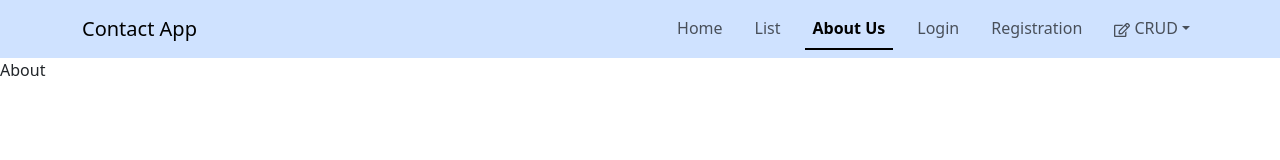
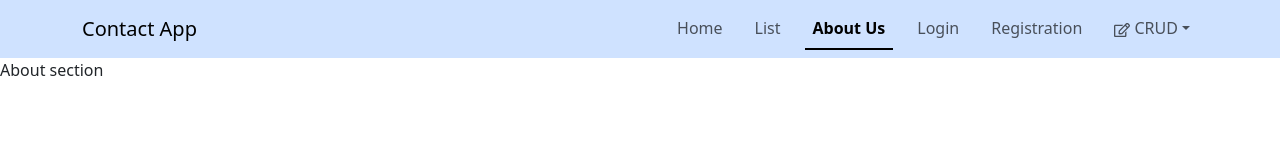
Before and after one commit to Himanshu1883/Online-project, a React (Vite) app: page /about in a window 1280 px wide. Shown: the top 160 px of the page. Built offline with nearby package versions, Linux system fonts and the light colour scheme.

Commit message:
About.jsx

```diff
--- a/src/components/About.jsx
+++ b/src/components/About.jsx
@@ -2,7 +2,7 @@ import React from 'react'
 
 function About() {
   return (
-    <div>About</div>
+    <div>About section</div>
   )
 }
 
```
